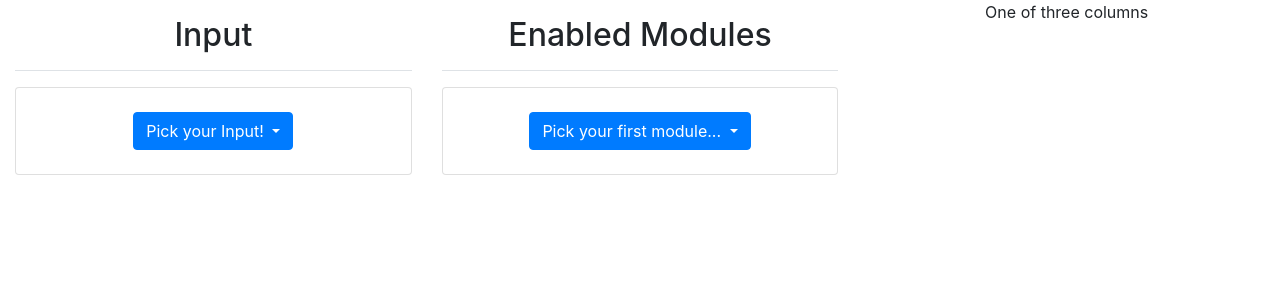
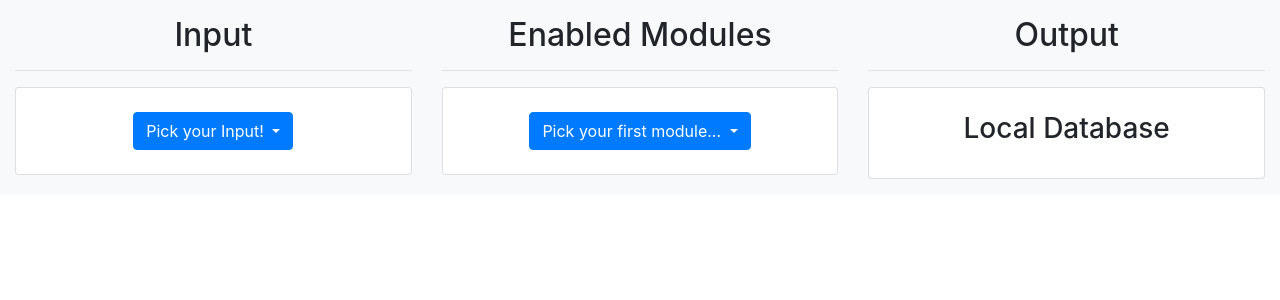
Before and after one commit to adambaumeister/panhit, a Flask app: template templates/spec.html in a window 1280 px wide. Shown: the part 56-356 px from the top of the page. Run offline with Flask 2, Linux system fonts and the light colour scheme; the template is opened without the code that fills it, so the values that code supplies are empty; some libraries are stand-ins or nearby versions.

Commit message:
Bunch of tweaks

```diff
--- a/static/js/functions.js
+++ b/static/js/functions.js
@@ -147,7 +147,7 @@ function SelectInputButton(obj) {
     var moduleName = $(obj).attr('data-name');
 
     /* Use the name, which'll be used by teh spec, as well as display it. */
-    var selectedHTML = `<h1 class='p-4 h1-input-selected input-value'>` +  moduleName + `</h1>`
+    var selectedHTML = `<h2 class='p-3 h1-input-selected input-value'>` +  moduleName + `</h1>`
 
     /* Make the list invisible */
     $(".input-dropdown").toggle()
@@ -160,7 +160,7 @@ function SelectModuleButton(obj) {
     var moduleName = $(obj).attr('data-name');
 
     /* Use the name, which'll be used by teh spec, as well as display it. */
-    var selectedHTML = `<div class="card-input-filled card text-center module-card"><h1 class='p-4 h1-input-selected input-value'>` +  moduleName + `</h1></div>`
-    $(".selected-module-container").html(selectedHTML)
+    var selectedHTML = `<div class="card-module-filled card text-center module-card mb-3"><h2 class='p-3 h1-module-selected module-value'>` +  moduleName + `</h2></div>`
+    $(".selected-module-container").append(selectedHTML)
 
 }
--- a/static/styles.css
+++ b/static/styles.css
@@ -35,3 +35,15 @@
 .h1-input-selected {
     color: #ff9a00ff;
 }
+
+.card-module-filled {
+    border: 1px solid #da4302ff;
+}
+
+.h1-module-selected {
+    color: #da4302ff;
+}
+
+.light-row {
+    background-color: #f8f9fa;
+}
--- a/templates/spec.html
+++ b/templates/spec.html
@@ -1,7 +1,7 @@
 {% extends "wrapper.html" %}
 {% block content %}
 <div class="container-fluid">
-    <div class="row">
+    <div class="row light-row">
         <div class="col-sm">
             <div class="text-center pt-3 pb-2 mb-3 border-bottom"><h2>Input</h2></div>
             <div class="card text-center input-card">
@@ -24,7 +24,7 @@
         <div class="col-sm text-center module-col">
             <div class="text-center pt-3 pb-2 mb-3 border-bottom"><h2>Enabled Modules</h2></div>
             <div class="selected-module-container"></div>
-            <div class="card text-center module-card">
+            <div class="card text-center module-card mb-3">
                 <div class="dropdown p-4">
                     <button class="btn btn-primary dropdown-toggle module-dropdown" type="button"
                             data-toggle="dropdown" aria-haspopup="true" aria-expanded="false">
@@ -41,8 +41,12 @@
                 </div>
             </div>
         </div>
-        <div class="col-sm text-center">
-            One of three columns
+        <div class="col-sm text-center output-col">
+            <div class="text-center pt-3 pb-2 mb-3 border-bottom"><h2>Output</h2></div>
+            <div class="selected-output-container"></div>
+            <div class="card text-center module-card mb-3">
+                <h3 class="p-4">Local Database</h3>
+            </div>
         </div>
     </div>
 </div>
```
